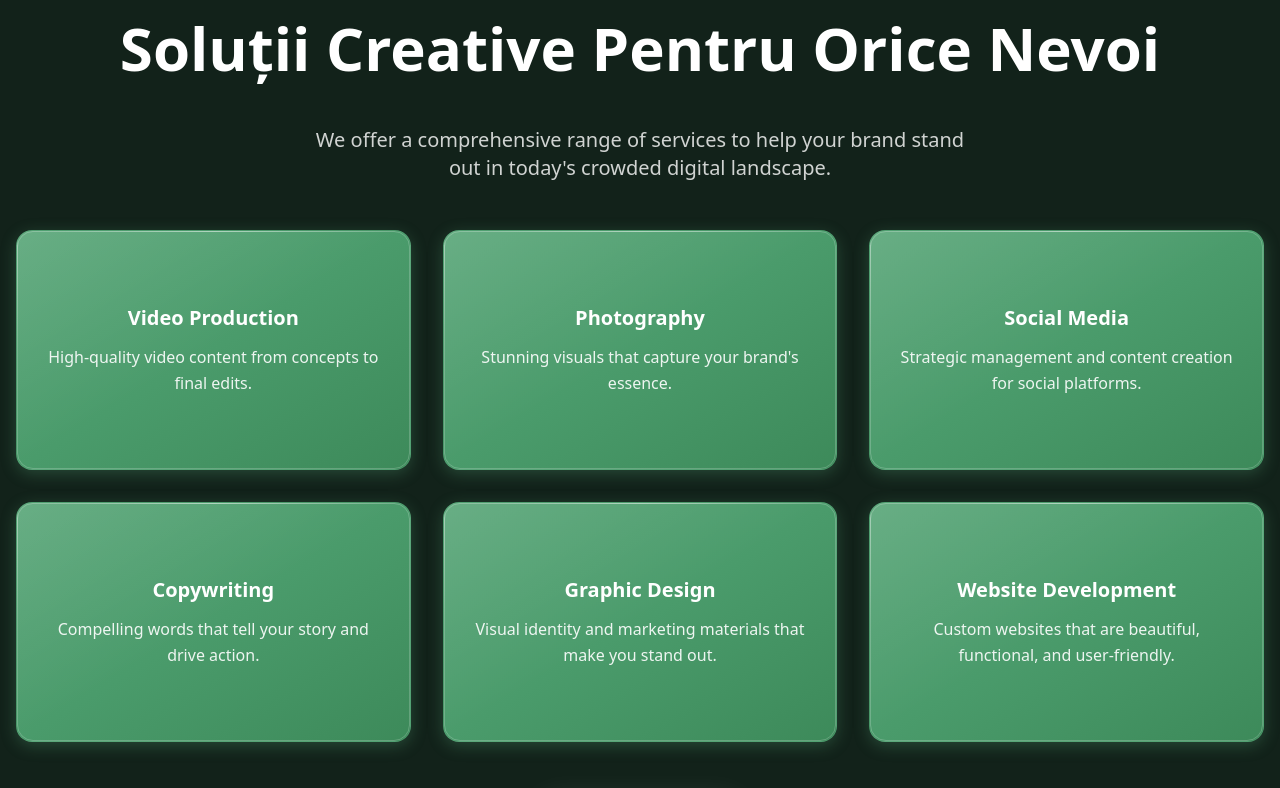
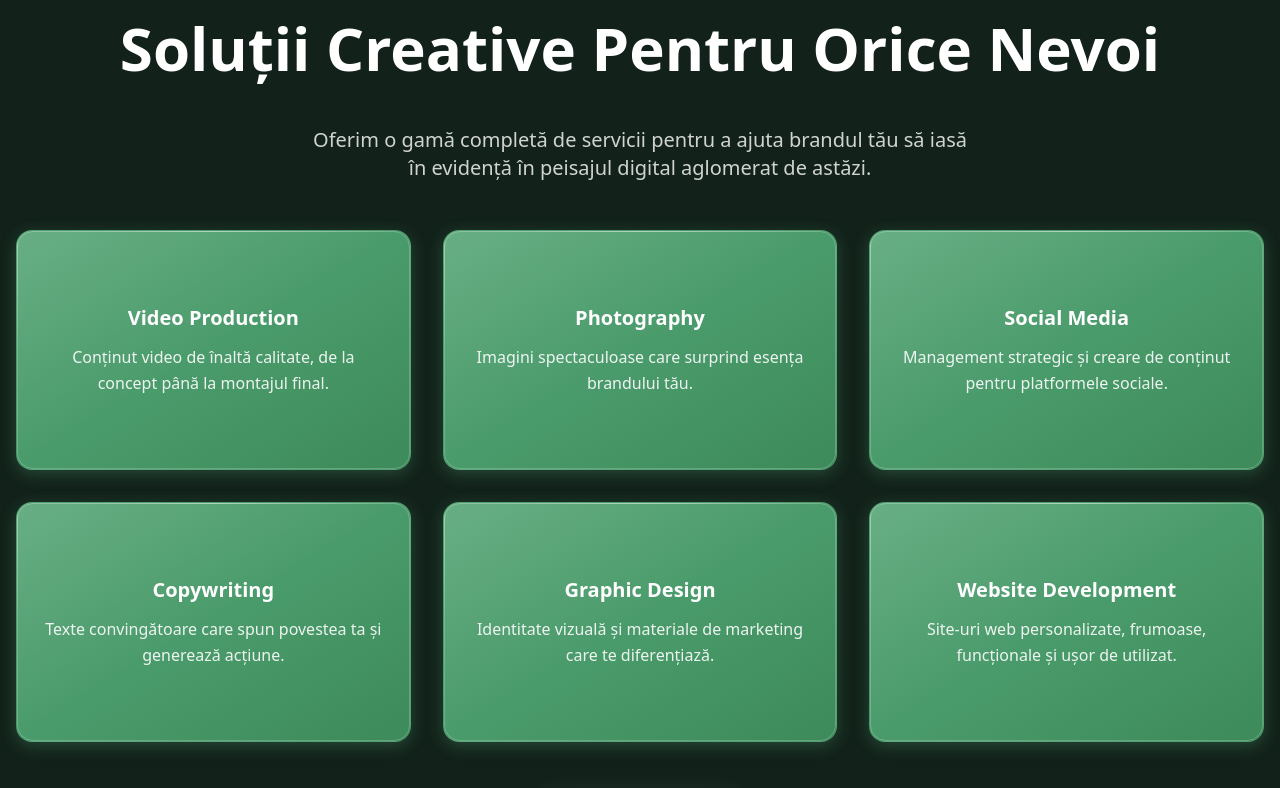
Before and after one commit to ghefraim/bandimedia-website, a Next.js app in the folder my-app/: page / in a window 1280 px wide. Shown: the part 1280-2068 px from the top of the page. Built offline with nearby package versions, Linux system fonts and the light colour scheme.

Commit message:
Translate in Romanian

```diff
--- a/my-app/app/components/BlogSection.tsx
+++ b/my-app/app/components/BlogSection.tsx
@@ -3,24 +3,24 @@ import { LiquidGlassBlogCard }from "./LiquidGlassBlogCard";
 
 const blogPosts = [
   {
-    title: "10 Social Media Trends to Watch in 2025",
-    description: "Discover the latest social media trends that are shaping the digital landscape this year.",
+    title: "10 Tendințe în Social Media de Urmărit în 2025",
+    description: "Descoperă cele mai noi tendințe din social media care modelează peisajul digital în acest an.",
     category: "Social Media",
-    date: "May 10, 2025",
+    date: "10 Mai 2025",
     author: "Paul Bandi",
   },
   {
-    title: "The Art of Visual Storytelling in Brand Marketing",
-    description: "Learn how visual storytelling can elevate your brand and connect with your audience on a deeper level.",
+    title: "Arta Povestirii Vizuale în Marketingul de Brand",
+    description: "Află cum povestirea vizuală poate ridica nivelul brandului tău și crea o conexiune mai profundă cu publicul.",
     category: "Branding",
-    date: "April 22, 2025",
+    date: "22 Aprilie 2025",
     author: "Filip Bonce",
   },
   {
-    title: "Web Design Principles That Boost Conversion Rates",
-    description: "Explore the key web design principles that can help increase your website's conversion rates.",
+    title: "Principii de Web Design Care Cresc Rata de Conversie",
+    description: "Explorează principiile esențiale de design web care pot crește rata de conversie a site-ului tău.",
     category: "Web Design",
-    date: "April 5, 2025",
+    date: "5 Aprilie 2025",
     author: "Efraim Ghiurau",
   },
 ];
@@ -34,7 +34,7 @@ export default function BlogSection() {
         </LiquidGlassBadge>
         <h2 className="text-4xl font-semibold mt-4 mb-4">Despre industrie & Inspirație</h2>
         <p className="text-xl text-white/80 max-w-2xl mx-auto">
-          Explore our collection of articles on design, marketing, and creative strategy.
+          Descoperă colecția noastră de articole despre design, marketing și strategie creativă.
         </p>
       </div>
 
--- a/my-app/app/components/ServicesSection.tsx
+++ b/my-app/app/components/ServicesSection.tsx
@@ -4,12 +4,12 @@ import { LiquidGlassButton } from "./LiquidGlassButton";
 import Link from "next/link";
 
 const services = [
-  { title: "Video Production", description: "High-quality video content from concepts to final edits." },
-  { title: "Photography", description: "Stunning visuals that capture your brand's essence." },
-  { title: "Social Media", description: "Strategic management and content creation for social platforms." },
-  { title: "Copywriting", description: "Compelling words that tell your story and drive action." },
-  { title: "Graphic Design", description: "Visual identity and marketing materials that make you stand out." },
-  { title: "Website Development", description: "Custom websites that are beautiful, functional, and user-friendly." },
+  { title: "Video Production", description: "Conținut video de înaltă calitate, de la concept până la montajul final." },
+  { title: "Photography", description: "Imagini spectaculoase care surprind esența brandului tău." },
+  { title: "Social Media", description: "Management strategic și creare de conținut pentru platformele sociale." },
+  { title: "Copywriting", description: "Texte convingătoare care spun povestea ta și generează acțiune." },
+  { title: "Graphic Design", description: "Identitate vizuală și materiale de marketing care te diferențiază." },
+  { title: "Website Development", description: "Site-uri web personalizate, frumoase, funcționale și ușor de utilizat." },
 ];
 
 export default function ServicesSection() {
@@ -31,7 +31,7 @@ export default function ServicesSection() {
         Soluții Creative Pentru Orice Nevoi
       </h1>
       <p className="text-xl text-white/80 max-w-2xl mx-auto mb-12 text-center">
-        We offer a comprehensive range of services to help your brand stand out in today&apos;s crowded digital landscape.
+        Oferim o gamă completă de servicii pentru a ajuta brandul tău să iasă în evidență în peisajul digital aglomerat de astăzi.
       </p>
 
       <div className="grid grid-cols-1 sm:grid-cols-2 lg:grid-cols-3 gap-8 max-w-7xl mx-auto">
--- a/my-app/app/components/ShopSection.tsx
+++ b/my-app/app/components/ShopSection.tsx
@@ -3,13 +3,13 @@ import { LiquidGlassButton } from "./LiquidGlassButton";
 const products = [
   {
     title: "Bandi Presets Pro",
-    description: "20 presets to make any photo look original and stylish",
+    description: "20 de presetări care oferă oricărei fotografii un aspect original și stilizat",
     price: "$14.99",
     image: "/presets1.png",
   },
   {
-    title: "We do NOT belong in the Comfort Zone",
-    description: "Wear our vision with our Premium clothing line.",
+    title: "Nu aparținem Zonei de Confort",
+    description: "Poartă viziunea noastră prin linia noastră vestimentară premium.",
     price: "$24.99",
     image: "/Tshirt1.png",
   },
--- a/my-app/app/components/TestimonialsSection.tsx
+++ b/my-app/app/components/TestimonialsSection.tsx
@@ -32,8 +32,7 @@ export default function TestimonialsSection() {
           Uite ce Spun Clienții Noștri
         </h2>
         <p className="text-center text-base sm:text-lg text-white/80 mb-12 max-w-2xl mx-auto">
-          We treat every client the same but different at the same time,
-          tailoring strategies to each business.
+          Tratăm fiecare client cu aceeași seriozitate, dar într-un mod personalizat, adaptând strategiile în funcție de afacerea fiecăruia.
         </p>
 
         <div className="grid grid-cols-1 sm:grid-cols-2 md:grid-cols-2 lg:grid-cols-4 gap-6 md:gap-8 w-full max-w-6xl">
```
